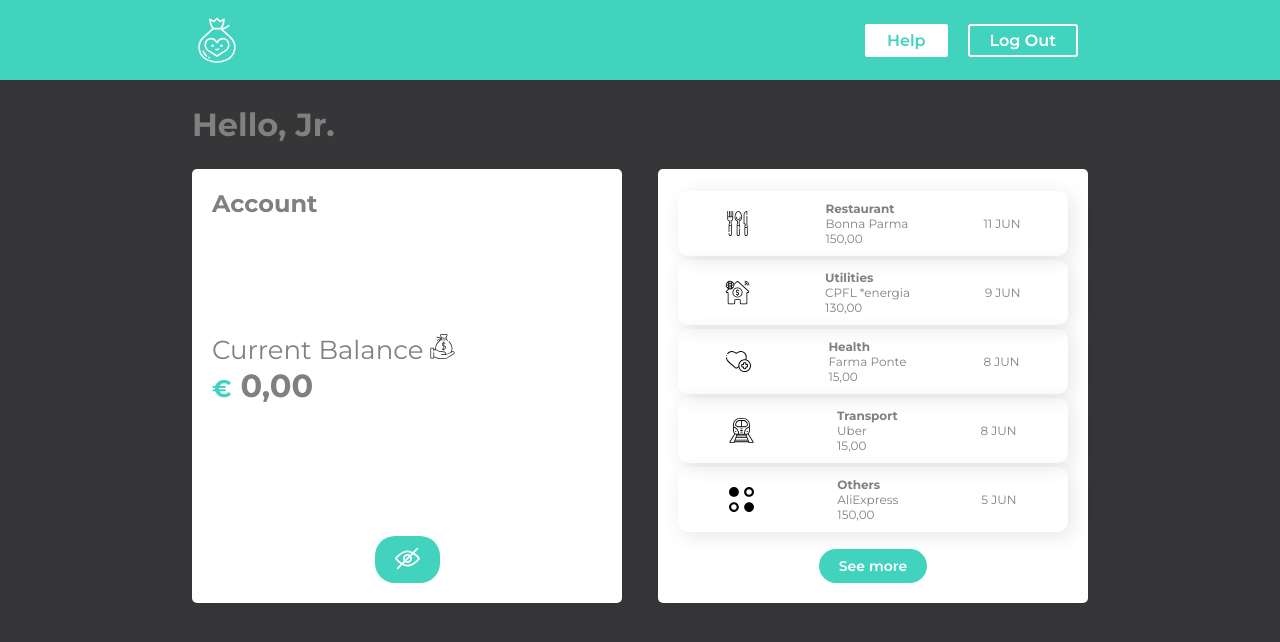
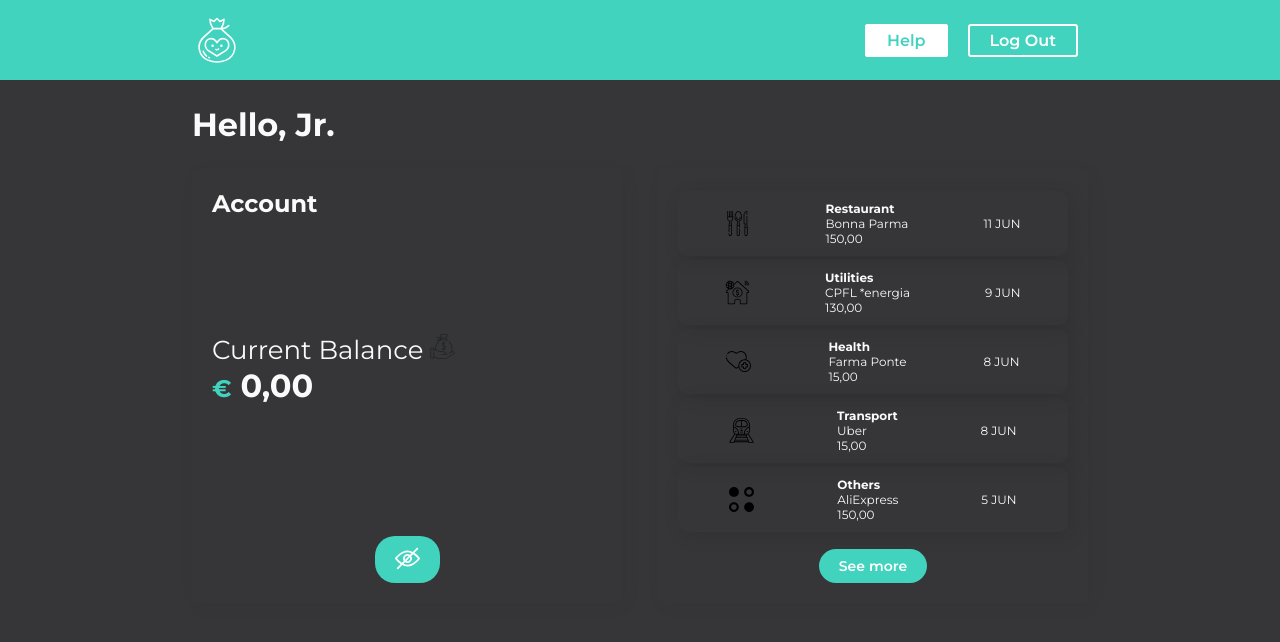
Before and after one commit to danielemaraschin/React7-Abstracting-your-CSS-with-Styled-Components, a React (Create React App) app: page / in a window 1280 px wide. Shown: the top 642 px of the page. Built offline with nearby package versions, Linux system fonts and the light colour scheme.

Commit message:
Learning about theme provider

```diff
--- a/src/Components/Container/index.jsx
+++ b/src/Components/Container/index.jsx
@@ -5,19 +5,20 @@ import Conta from "../Conta";
 import Extrato from '../Extrato';
 
 const Container = styled.div`
-background-color: ${ ({theme}) => theme.body};
+background-color: ${({ theme }) => theme.body};
 min-height: 90vh;
-padding: 0px 15vw;`
+padding: 0px 15vw;`;
 
 const Conteudo = styled.section`
   display: flex;
   flex-direction: row;
   justify-content: space-between;
+  color: ${({ theme }) => theme.text};
 
-  @media (max-width: 800px){
+  @media (max-width: 800px) {
     flex-direction: column;
   }
-`
+`;
 
 export default () => {
   return (
--- a/src/Components/GlobalStyled.js
+++ b/src/Components/GlobalStyled.js
@@ -7,7 +7,6 @@ export const GlobalStyled =  createGlobalStyle`
     margin: 0;
     padding: 0;
     text-decoration: none;
-    color: grey;
-  }
+}
 `; //aqui dentro da crase colocamos todo o reset do css que queremos dar RESET
 //Podemos recortar do arquivo do css
--- a/src/Components/Titulo/index.jsx
+++ b/src/Components/Titulo/index.jsx
@@ -2,7 +2,7 @@
 import styled from "styled-components";
 
 const Titulo = styled.h1`
-color: grey;
+color: ${ ({theme}) => theme.text};;
   padding: 25px 0;
 `;
 
--- a/src/Components/UI/index.js
+++ b/src/Components/UI/index.js
@@ -9,7 +9,7 @@ export const Box = styled.div`
     display: flex;
     flex-direction: column;
     justify-content: space-between;
-    background-color: white;
+    background-color:  color: ${ ({theme}) => theme.inside};;
     border-radius: 5px;
     box-shadow: 4px 4px 20px 0px rgba(0, 0, 0, 0.04);
     padding: 20px;
--- a/src/Components/UI/temas.js
+++ b/src/Components/UI/temas.js
@@ -1,4 +1,9 @@
-import {corPrimaria, fundoClaro, conteudoClaro, textoFundoClaro, fundoEscuro, textoFundoEscuro, conteudoEscuro } from './variaveis';
+import {fundoClaro,
+     conteudoClaro,
+     textoFundoClaro,
+      fundoEscuro,
+      textoFundoEscuro,
+      conteudoEscuro } from './variaveis';
 
 export const temaClaro = {
     body: fundoClaro,
--- a/src/Components/UI/variaveis.js
+++ b/src/Components/UI/variaveis.js
@@ -5,5 +5,5 @@ export const conteudoClaro = "white"
 export const textoFundoClaro = "grey";
 
 export const fundoEscuro = "#363537";
+export const conteudoEscuro = "#5c5b5e";
 export const textoFundoEscuro = "#FAFAFA";
-export const conteudoEscuro = "#5c5b5e";
```
